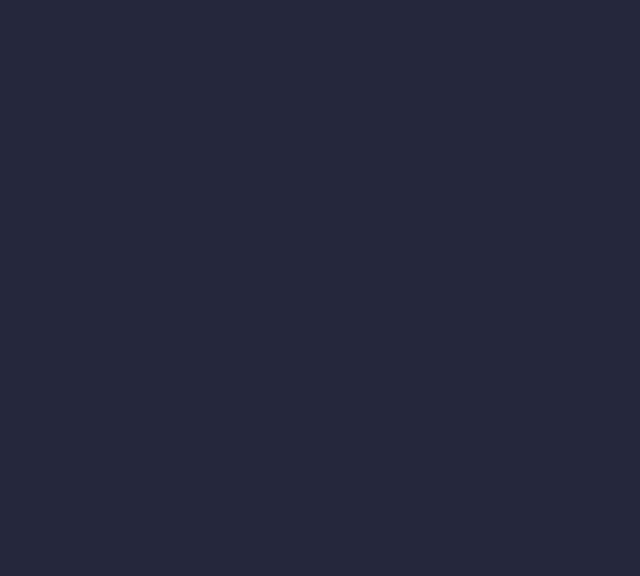
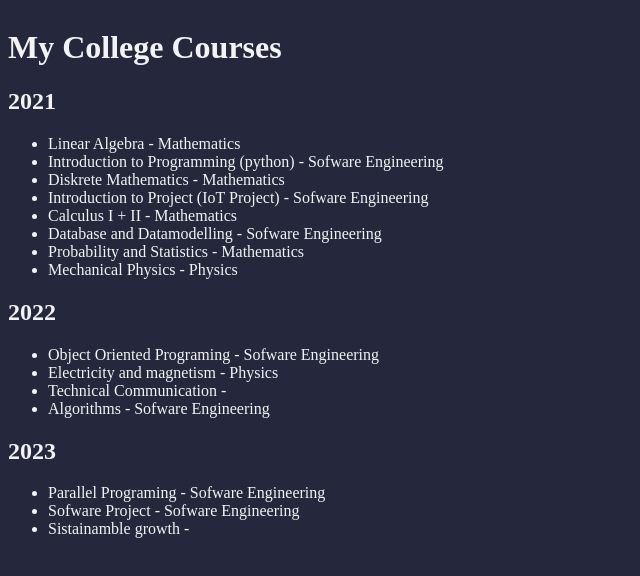
Before and after one commit to Matars/Portfolio, a Vue app: page /Education in a window 1280 px wide. Before the commit this address had no page. Shown: the top 576 px of the page, without its empty margins (0-640 px from the left). Built offline with nearby package versions, Linux system fonts and the light colour scheme.

Commit message:
added more

```diff
--- a/package.json
+++ b/package.json
@@ -8,7 +8,9 @@
     "lint": "vue-cli-service lint"
   },
   "dependencies": {
+    "tslib": "^2.4.1",
     "vue": "^3.2.13",
+    "vue-property-decorator": "^9.1.2",
     "vue-router": "^4.0.3"
   },
   "devDependencies": {
--- a/public/index.html
+++ b/public/index.html
@@ -5,7 +5,7 @@
     <meta http-equiv="X-UA-Compatible" content="IE=edge">
     <meta name="viewport" content="width=device-width,initial-scale=1.0">
     <link rel="icon" href="<%= BASE_URL %>favicon.ico">
-    <title><%= htmlWebpackPlugin.options.title %></title>
+    <title>Khled Matar</title>
   </head>
   <body>
     <noscript>
--- a/src/components/AboutComp.vue
+++ b/src/components/AboutComp.vue
@@ -58,6 +58,14 @@
           />
           ChatGPT
         </div>
+        <div class="tech-item typescript">
+          <img
+            src="../assets/typescript.jpeg"
+            alt="Typescript logo"
+            class="tech-logo"
+          />
+          TypeScript
+        </div>
       </div>
     </div>
   </div>
--- a/src/components/ContactComp.vue
+++ b/src/components/ContactComp.vue
@@ -3,10 +3,8 @@
     <h2>Let's work together</h2>
     <p>
       I'm available for part-time or freelance work, If you want to work
-      together on a project, please don't hesitate to contact me via<span
-        class="mail"
-        >km222uq@student.lnu.se</span
-      >
+      together on a project, please don't hesitate to contact me via email at
+      <span class="mail">km222uq@student.lnu.se</span>
     </p>
     <button class="button" @click="launchMail">Contact me</button>
   </div>
--- a/src/components/JourneyComp.vue
+++ b/src/components/JourneyComp.vue
@@ -40,7 +40,7 @@ export default {
         },
         {
           id: 2,
-          year: "2016 - 2019",
+          year: "2018 - 2021",
           title: "🏫 High school",
           description:
             "I learnt more about C++ and web development - graduated from engineering high school.",
@@ -50,7 +50,7 @@ export default {
         },
         {
           id: 3,
-          year: "2020 - Present",
+          year: "2021 - Present",
           title: "🎓 College",
           description:
             "I study Software Engineering at LNU and working as a TA on the side.",
--- a/src/components/LatestProjects.vue
+++ b/src/components/LatestProjects.vue
@@ -52,6 +52,12 @@ export default {
           description: "A short description of the project",
           path: "projects/ECommerceView",
         },
+        {
+          id: 7,
+          name: "URL Shortener",
+          description: "A short description of the project",
+          path: "projects/URLShortenerView",
+        },
       ],
       selectedProject: null,
     };
--- a/src/components/PersonalCard.vue
+++ b/src/components/PersonalCard.vue
@@ -20,8 +20,9 @@
               href="https://github.com/matarkhaled"
               class="button github-button"
               >GitHub</a
-            >
-            <a href="#" class="button education-button">Education</a>
+            ><a class="button education-button">
+              <router-link to="/Education">Education</router-link>
+            </a>
           </div>
         </div>
       </div>
--- a/src/router/index.ts
+++ b/src/router/index.ts
@@ -1,6 +1,6 @@
 import { createRouter, createWebHistory, RouteRecordRaw } from "vue-router";
 import HomeView from "../views/HomeView.vue";
-import HotellView from "../views/HotellView.vue";
+import EducationView from "../views/EducationView.vue";
 
 const routes: Array<RouteRecordRaw> = [
   {
@@ -9,9 +9,9 @@ const routes: Array<RouteRecordRaw> = [
     component: HomeView,
   },
   {
-    path: "/projects/HotellView",
-    name: "Hotell Sofware",
-    component: HotellView,
+    path: "/Education",
+    name: "Education",
+    component: EducationView,
   },
 ];
 
--- /dev/null
+++ b/src/views/EducationView.vue
@@ -0,0 +1,92 @@
+<template>
+  <div>
+    <h1>My College Courses</h1>
+    <div v-for="year in years" :key="year">
+      <h2>{{ year }}</h2>
+      <ul>
+        <span v-for="course in courses" :key="course.name">
+          <li v-if="course.year === year">
+            {{ course.name }} - {{ course.department }}
+          </li>
+        </span>
+      </ul>
+    </div>
+  </div>
+</template>
+
+<script lang="ts">
+export default {
+  data: function () {
+    return {
+      years: [2021, 2022, 2023],
+      courses: [
+        {
+          name: "Linear Algebra",
+          department: "Mathematics",
+          year: 2021,
+        },
+        {
+          name: "Introduction to Programming (python)",
+          department: "Sofware Engineering",
+          year: 2021,
+        },
+        {
+          name: "Diskrete Mathematics",
+          department: "Mathematics",
+          year: 2021,
+        },
+        {
+          name: "Introduction to Project (IoT Project)",
+          department: "Sofware Engineering",
+          year: 2021,
+        },
+        {
+          name: "Calculus I + II",
+          department: "Mathematics",
+          year: 2021,
+        },
+        {
+          name: "Database and Datamodelling",
+          department: "Sofware Engineering",
+          year: 2021,
+        },
+        {
+          name: "Probability and Statistics",
+          department: "Mathematics",
+          year: 2021,
+        },
+        { name: "Mechanical Physics", department: "Physics", year: 2021 },
+        {
+          name: "Object Oriented Programing",
+          department: "Sofware Engineering",
+          year: 2022,
+        },
+        {
+          name: "Electricity and magnetism",
+          department: "Physics",
+          year: 2022,
+        },
+        { name: "Technical Communication", department: "", year: 2022 },
+        { name: "Algorithms", department: "Sofware Engineering", year: 2022 },
+        {
+          name: "Parallel Programing",
+          department: "Sofware Engineering",
+          year: 2023,
+        },
+        {
+          name: "Sofware Project",
+          department: "Sofware Engineering",
+          year: 2023,
+        },
+        {
+          name: "Sistainamble growth",
+          department: "",
+          year: 2023,
+        },
+      ],
+    };
+  },
+};
+</script>
+
+<style></style>
```
Also changed, not shown: src/assets/typescript.jpeg (added), 1 other file (tests, documents, lock files or other folders).
